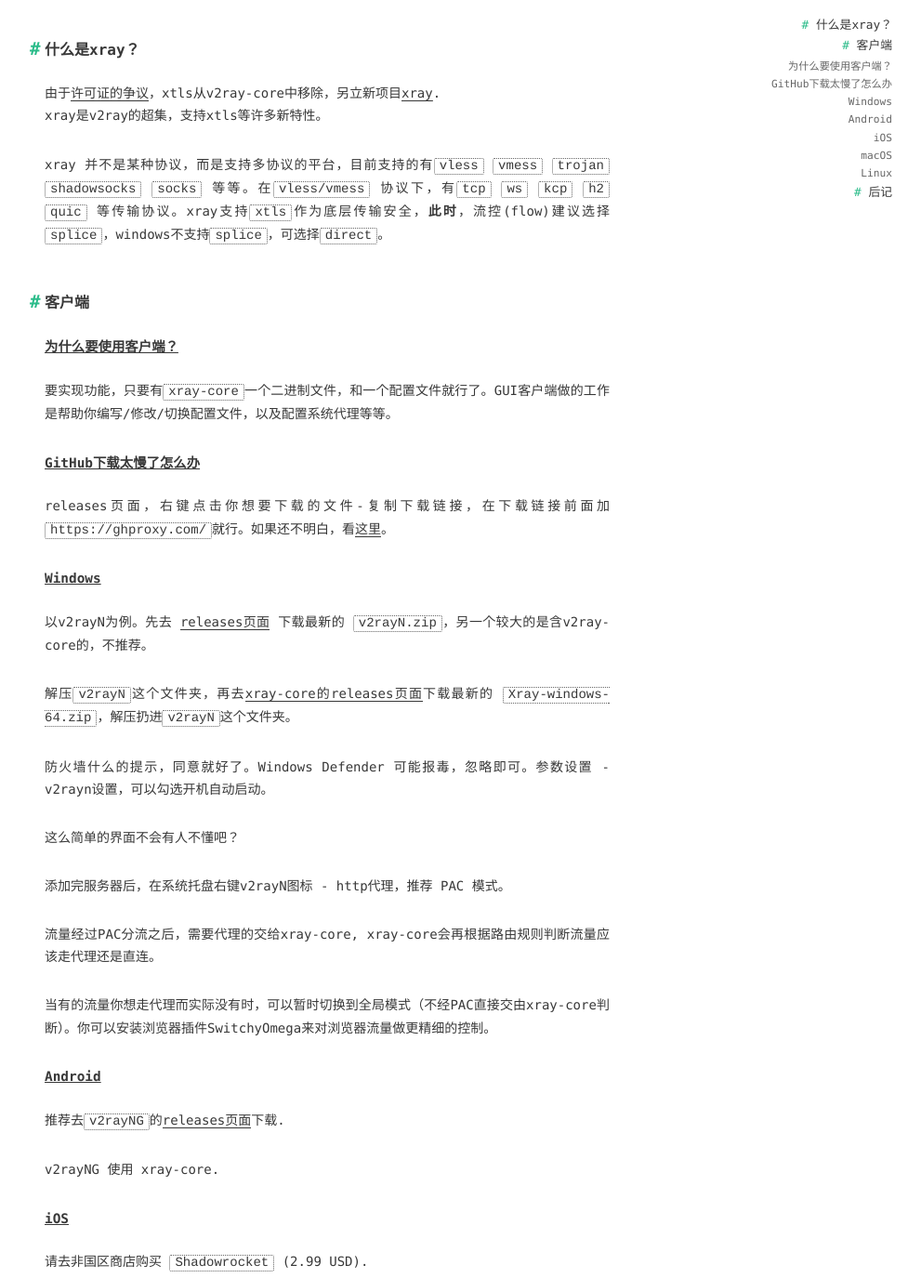
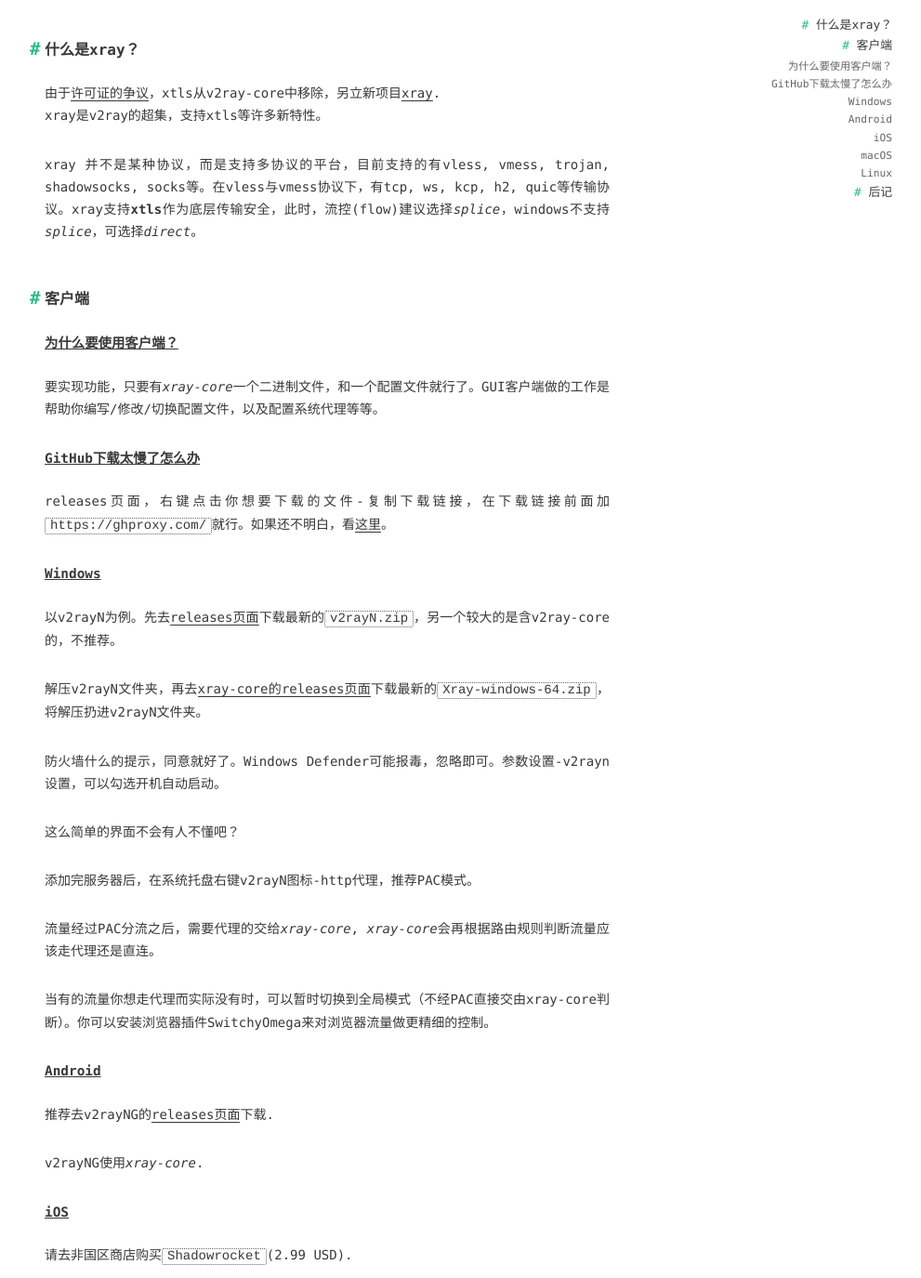
Before and after one commit to ColderCoder/coldercoder.github.io, a plain HTML site: page Tech/how2use-xray/index.html in a window 1280 px wide. Shown: the part 125-1500 px from the top of the page at 93% size, without its empty margins (288-1279 px from the left). Drawn offline with Linux system fonts and the light colour scheme; a script that the page names is missing; a web font is replaced by a local one.

Commit message:
Site updated: 2021-01-28 15:50:06

```diff
--- a/Tech/how2use-xray/index.html
+++ b/Tech/how2use-xray/index.html
@@ -7,15 +7,15 @@
     <meta name="HandheldFriendly" content="True">
     <meta name="google-site-verification" content="kLDn9a7ZvPJt3MBwafuCwGPkzsd3SRnOKYyfJlXBAWQ" />
     <meta name="viewport" content="width=device-width, initial-scale=1, maximum-scale=1" />
-    <meta name="description" content="什么是xray？由于许可证的争议，xtls从v2ray-core中移除，另立新项目xray.xray是v2ray的超集，支持xtls等许多新特性。 xray 并不是某种协议，而是支持多协议的平台，目前支持的有vless vmess trojan shadowsocks socks 等等。在vless&#x2F;vmess 协议下，有tcp ws kcp h2 quic 等传输协议。xray支持xtls作为底">
+    <meta name="description" content="什么是xray？由于许可证的争议，xtls从v2ray-core中移除，另立新项目xray.xray是v2ray的超集，支持xtls等许多新特性。 xray 并不是某种协议，而是支持多协议的平台，目前支持的有vless, vmess, trojan, shadowsocks, socks等。在vless与vmess协议下，有tcp, ws, kcp, h2, quic等传输协议。xray支持xtl">
 <meta property="og:type" content="article">
 <meta property="og:title" content="xray使用指北">
 <meta property="og:url" content="https://coldercoder.github.io/Tech/how2use-xray/">
 <meta property="og:site_name" content="ColderCoder&#39;s Blog">
-<meta property="og:description" content="什么是xray？由于许可证的争议，xtls从v2ray-core中移除，另立新项目xray.xray是v2ray的超集，支持xtls等许多新特性。 xray 并不是某种协议，而是支持多协议的平台，目前支持的有vless vmess trojan shadowsocks socks 等等。在vless&#x2F;vmess 协议下，有tcp ws kcp h2 quic 等传输协议。xray支持xtls作为底">
+<meta property="og:description" content="什么是xray？由于许可证的争议，xtls从v2ray-core中移除，另立新项目xray.xray是v2ray的超集，支持xtls等许多新特性。 xray 并不是某种协议，而是支持多协议的平台，目前支持的有vless, vmess, trojan, shadowsocks, socks等。在vless与vmess协议下，有tcp, ws, kcp, h2, quic等传输协议。xray支持xtl">
 <meta property="og:locale" content="en_US">
 <meta property="article:published_time" content="2021-01-28T07:15:11.000Z">
-<meta property="article:modified_time" content="2021-01-28T07:28:32.977Z">
+<meta property="article:modified_time" content="2021-01-28T07:48:31.220Z">
 <meta property="article:author" content="ColderCoder">
 <meta property="article:tag" content="GFW">
 <meta name="twitter:card" content="summary">
@@ -157,20 +157,20 @@
 
   <div class="content" itemprop="articleBody">
     <h2 id="什么是xray？"><a href="#什么是xray？" class="headerlink" title="什么是xray？"></a>什么是xray？</h2><p>由于<a target="_blank" rel="noopener" href="https://github.com/xtls/go/issues/9">许可证的争议</a>，xtls从v2ray-core中移除，另立新项目<a target="_blank" rel="noopener" href="https://xtls.github.io/">xray</a>.<br>xray是v2ray的超集，支持xtls等许多新特性。</p>
-<p>xray 并不是某种协议，而是支持多协议的平台，目前支持的有<code>vless</code> <code>vmess</code> <code>trojan</code> <code>shadowsocks</code> <code>socks</code> 等等。在<code>vless/vmess</code> 协议下，有<code>tcp</code> <code>ws</code> <code>kcp</code> <code>h2</code> <code>quic</code> 等传输协议。xray支持<code>xtls</code>作为底层传输安全，<strong>此时</strong>，流控(flow)建议选择<code>splice</code>，windows不支持<code>splice</code>，可选择<code>direct</code>。</p>
-<h2 id="客户端"><a href="#客户端" class="headerlink" title="客户端"></a>客户端</h2><h3 id="为什么要使用客户端？"><a href="#为什么要使用客户端？" class="headerlink" title="为什么要使用客户端？"></a>为什么要使用客户端？</h3><p>要实现功能，只要有<code>xray-core</code>一个二进制文件，和一个配置文件就行了。GUI客户端做的工作是帮助你编写/修改/切换配置文件，以及配置系统代理等等。</p>
+<p>xray 并不是某种协议，而是支持多协议的平台，目前支持的有vless, vmess, trojan, shadowsocks, socks等。在vless与vmess协议下，有tcp, ws, kcp, h2, quic等传输协议。xray支持<strong>xtls</strong>作为底层传输安全，此时，流控(flow)建议选择<em>splice</em>，windows不支持<em>splice</em>，可选择<em>direct</em>。</p>
+<h2 id="客户端"><a href="#客户端" class="headerlink" title="客户端"></a>客户端</h2><h3 id="为什么要使用客户端？"><a href="#为什么要使用客户端？" class="headerlink" title="为什么要使用客户端？"></a>为什么要使用客户端？</h3><p>要实现功能，只要有<em>xray-core</em>一个二进制文件，和一个配置文件就行了。GUI客户端做的工作是帮助你编写/修改/切换配置文件，以及配置系统代理等等。</p>
 <h3 id="GitHub下载太慢了怎么办"><a href="#GitHub下载太慢了怎么办" class="headerlink" title="GitHub下载太慢了怎么办"></a>GitHub下载太慢了怎么办</h3><p>releases页面，右键点击你想要下载的文件-复制下载链接，在下载链接前面加<code>https://ghproxy.com/</code>就行。如果还不明白，看<a target="_blank" rel="noopener" href="https://ghproxy.com/">这里</a>。</p>
-<h3 id="Windows"><a href="#Windows" class="headerlink" title="Windows"></a>Windows</h3><p>以v2rayN为例。先去 <a target="_blank" rel="noopener" href="https://github.com/2dust/v2rayN/releases">releases页面</a> 下载最新的 <code>v2rayN.zip</code>，另一个较大的是含v2ray-core的，不推荐。 </p>
-<p>解压<code>v2rayN</code>这个文件夹，再去<a target="_blank" rel="noopener" href="https://github.com/XTLS/Xray-core/releases">xray-core的releases页面</a>下载最新的 <code> Xray-windows-64.zip</code>，解压扔进<code>v2rayN</code>这个文件夹。</p>
-<p>防火墙什么的提示，同意就好了。Windows Defender 可能报毒，忽略即可。参数设置 - v2rayn设置，可以勾选开机自动启动。</p>
+<h3 id="Windows"><a href="#Windows" class="headerlink" title="Windows"></a>Windows</h3><p>以v2rayN为例。先去<a target="_blank" rel="noopener" href="https://github.com/2dust/v2rayN/releases">releases页面</a>下载最新的<code>v2rayN.zip</code>，另一个较大的是含v2ray-core的，不推荐。 </p>
+<p>解压v2rayN文件夹，再去<a target="_blank" rel="noopener" href="https://github.com/XTLS/Xray-core/releases">xray-core的releases页面</a>下载最新的<code>Xray-windows-64.zip</code>，将解压扔进v2rayN文件夹。</p>
+<p>防火墙什么的提示，同意就好了。Windows Defender可能报毒，忽略即可。参数设置-v2rayn设置，可以勾选开机自动启动。</p>
 <p>这么简单的界面不会有人不懂吧？</p>
-<p>添加完服务器后，在系统托盘右键v2rayN图标 - http代理，推荐 PAC 模式。</p>
-<p>流量经过PAC分流之后，需要代理的交给xray-core, xray-core会再根据路由规则判断流量应该走代理还是直连。</p>
+<p>添加完服务器后，在系统托盘右键v2rayN图标-http代理，推荐PAC模式。</p>
+<p>流量经过PAC分流之后，需要代理的交给<em>xray-core</em>, <em>xray-core</em>会再根据路由规则判断流量应该走代理还是直连。</p>
 <p>当有的流量你想走代理而实际没有时，可以暂时切换到全局模式（不经PAC直接交由xray-core判断）。你可以安装浏览器插件SwitchyOmega来对浏览器流量做更精细的控制。</p>
-<h3 id="Android"><a href="#Android" class="headerlink" title="Android"></a>Android</h3><p>推荐去<code>v2rayNG</code>的<a target="_blank" rel="noopener" href="https://github.com/2dust/v2rayNG/releases">releases页面</a>下载.</p>
-<p>v2rayNG 使用 xray-core. </p>
-<h3 id="iOS"><a href="#iOS" class="headerlink" title="iOS"></a>iOS</h3><p>请去非国区商店购买 <code>Shadowrocket</code> (2.99 USD).</p>
-<p>友情提示，身处大陆的用户用外区账号登录AppStore下载应用即可，不要登陆iCloud，否则封号 (by Apple)</p>
+<h3 id="Android"><a href="#Android" class="headerlink" title="Android"></a>Android</h3><p>推荐去v2rayNG的<a target="_blank" rel="noopener" href="https://github.com/2dust/v2rayNG/releases">releases页面</a>下载.</p>
+<p>v2rayNG使用<em>xray-core</em>. </p>
+<h3 id="iOS"><a href="#iOS" class="headerlink" title="iOS"></a>iOS</h3><p>请去非国区商店购买<code>Shadowrocket</code>(2.99 USD).</p>
+<p>友情提示，身处大陆的用户用外区账号登录AppStore下载应用即可，不要登陆iCloud，否则封号(by Apple)</p>
 <h3 id="macOS"><a href="#macOS" class="headerlink" title="macOS"></a>macOS</h3><p>推荐使用<a target="_blank" rel="noopener" href="https://github.com/Qv2ray/Qv2ray">Qv2ray</a></p>
 <h3 id="Linux"><a href="#Linux" class="headerlink" title="Linux"></a>Linux</h3><p>正如我一开始说的，你只需要安装一个core，写一个config就行，然后export http_proxy就差不多能用了。但你仍然可以借助图形客户端，如: <a target="_blank" rel="noopener" href="https://github.com/v2rayA/v2rayA">v2rayA</a>和上面提及的Qv2ray.</p>
 <h2 id="后记"><a href="#后记" class="headerlink" title="后记"></a>后记</h2><p>上面只是举例了几个客户端，你可自行探索其他。</p>
@@ -187,6 +187,7 @@
 <li>各项目GitHub仓库的 readme 和 issues</li>
 <li><a target="_blank" rel="noopener" href="https://xtls.github.io/">xray文档</a></li>
 <li>projectxray, qv2ray, v2ray 的 telegram 群组</li>
+<li></li>
 </ul>
 
   </div>
```
Also changed, not shown: search.xml (+1 -1 lines), sitemap.xml (+10 -10 lines), 1 other file.
